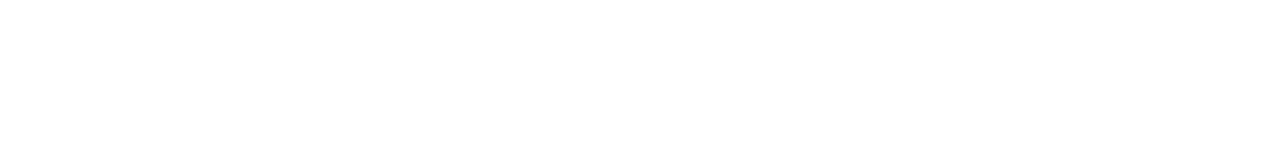
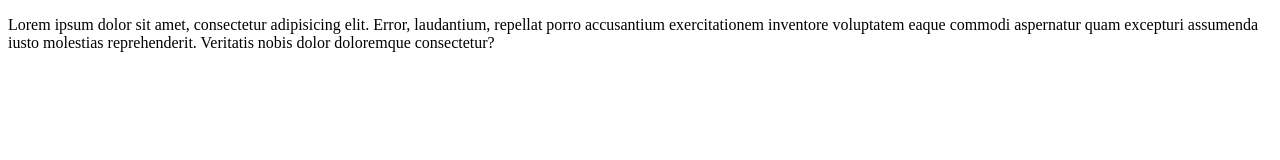
Before and after one commit to Vicktor-G-A/primer-repositorio, a plain HTML site: page index.html in a window 1280 px wide. Drawn offline with Linux system fonts and the light colour scheme.

Commit message:
se agrego un comentarion en index con lorem

```diff
--- a/index.html
+++ b/index.html
@@ -7,6 +7,6 @@
     <title>Document</title>
 </head>
 <body>
-
-</body>
+    <P>Lorem ipsum dolor sit amet, consectetur adipisicing elit. Error, laudantium, repellat porro accusantium exercitationem inventore voluptatem eaque commodi aspernatur quam excepturi assumenda iusto molestias reprehenderit. Veritatis nobis dolor doloremque consectetur?</P>
+    </body>
 </html>
```
